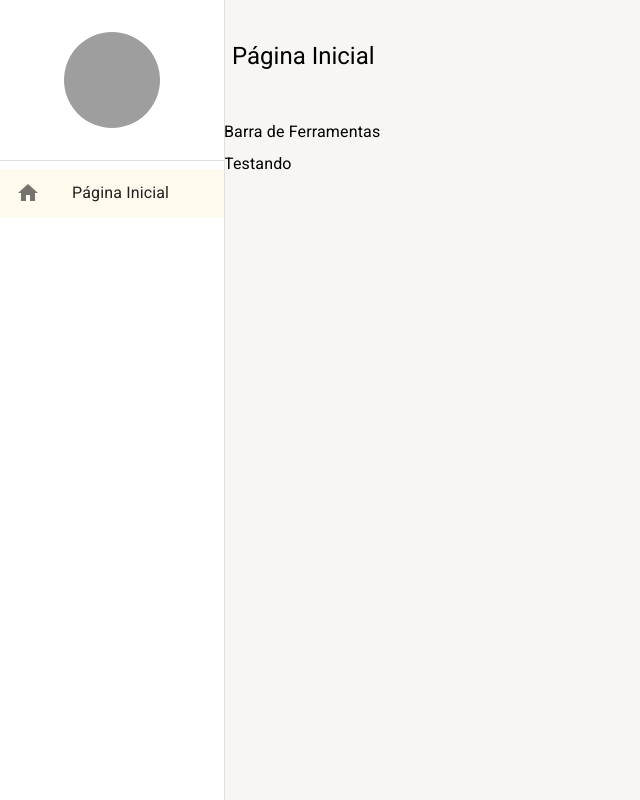
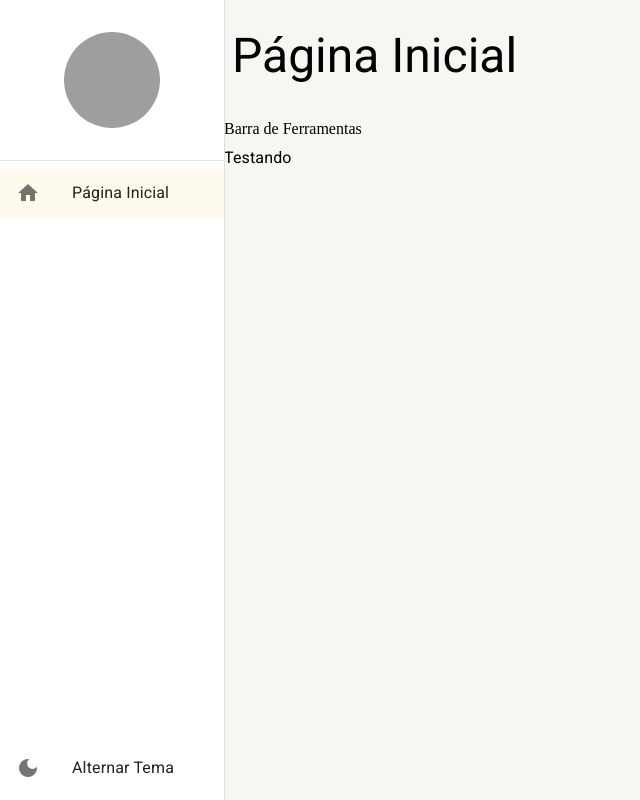
Before and after one commit to vitorserigati/react-materialui-typescript, a React (Vite) app: page /home in a window 1280 px wide. Shown: the whole page, without its empty margins (0-640 px from the left). Built offline with nearby package versions, Linux system fonts and the light colour scheme; grey boxes are pictures that could not be loaded.

Commit message:
feat: Adicionado botão para troca de tema

```diff
--- a/src/pages/dashboard/Dashboard.tsx
+++ b/src/pages/dashboard/Dashboard.tsx
@@ -4,7 +4,7 @@ import { BasePageLayout } from '../../shared/layouts';
 export const Dashboard = () => {
 
   return (
-    <BasePageLayout titulo='Página Inicial'>
+    <BasePageLayout titulo='Página Inicial' barraDeFerramentas={<>Barra de Ferramentas</>}>
       Testando
     </BasePageLayout>
   );
--- a/src/shared/components/menu-lateral/MenuLateral.tsx
+++ b/src/shared/components/menu-lateral/MenuLateral.tsx
@@ -1,7 +1,8 @@
+
 import { Avatar, Divider, Drawer, Icon, List, ListItemButton, ListItemIcon, ListItemText, useMediaQuery, useTheme } from '@mui/material';
 import { Box } from '@mui/system';
 import { useMatch, useNavigate, useResolvedPath } from 'react-router-dom';
-import { useDrawerContext } from '../../contexts';
+import { useAppThemeContext, useDrawerContext } from '../../contexts';
 
 
 type Props = {
@@ -39,6 +40,7 @@ const ListItemLink: React.FC<IListItemProps> = ({to, icon, label, onClick}) => {
 export const MenuLateral: React.FC<Props> = ({ children }) => {
   const theme = useTheme();
   const smDown = useMediaQuery(theme.breakpoints.down('sm'));
+  const { toggleTheme } = useAppThemeContext();
   const { isDrawerOpen, toggleDrawerOpen, drawerOptions } = useDrawerContext();
 
   return (
@@ -69,6 +71,17 @@ export const MenuLateral: React.FC<Props> = ({ children }) => {
               ))}
             </List>
           </Box>
+          <Box>
+            <List component='nav'>
+              <ListItemButton onClick={toggleTheme}>
+                <ListItemIcon>
+                  <Icon>dark_mode</Icon>
+                </ListItemIcon>
+                <ListItemText primary='Alternar Tema'/>
+              </ListItemButton>
+            </List>
+
+          </Box>
 
         </Box>
       </Drawer>
@@ -77,5 +90,6 @@ export const MenuLateral: React.FC<Props> = ({ children }) => {
         { children }
       </Box>
     </>
+
   );
 };
--- a/src/shared/layouts/BasePageLayout.tsx
+++ b/src/shared/layouts/BasePageLayout.tsx
@@ -1,41 +1,47 @@
+import React, { ReactNode } from 'react';
 import { Icon, IconButton, Theme, Typography, useMediaQuery, useTheme } from '@mui/material';
 import { Box } from '@mui/system';
-import React from 'react';
 import { useDrawerContext } from '../contexts';
 
 
 interface IBasePageLayoutProps {
     titulo: string;
     children?: React.ReactFragment;
+    barraDeFerramentas?: ReactNode;
 }
 
-export const BasePageLayout: React.FC<IBasePageLayoutProps> = ({ children, titulo }) => {
+export const BasePageLayout: React.FC<IBasePageLayoutProps> = ({ children, titulo, barraDeFerramentas }) => {
 
   const smDown = useMediaQuery((theme: Theme) => theme.breakpoints.down('sm'));
+  const mdDown = useMediaQuery((theme: Theme) => theme.breakpoints.down('md'));
   const theme = useTheme();
   const { toggleDrawerOpen } = useDrawerContext();
 
   return (
     <Box height='100%' display='flex' flexDirection='column' gap={1}>
-      <Box padding={1} display='flex' alignItems='center' height={theme.spacing(12)} gap={1}>
+      <Box padding={1} display='flex' alignItems='center' height={theme.spacing(smDown? 6 : mdDown? 8 : 12)} gap={1}>
         {smDown && (
           <IconButton onClick={ toggleDrawerOpen }>
             <Icon>menu</Icon>
           </IconButton>
         )}
 
-        <Typography variant='h5'>
+        <Typography
+          variant={smDown? 'h5' : mdDown? 'h4' : 'h3'}
+          overflow='hidden'
+          textOverflow='ellipsis'
+          whiteSpace='nowrap'
+        >
           {titulo}
         </Typography>
       </Box>
 
-      <Box>
-        <Typography variant='body1'>
-          Barra de Ferramentas
-        </Typography>
+      {barraDeFerramentas && (<Box>
+        {barraDeFerramentas}
       </Box>
+      )}
 
-      <Box>
+      <Box flex={1} overflow='auto'>
         <Typography variant='body1'>
           { children }
         </Typography>
--- a/src/shared/themes/Dark.ts
+++ b/src/shared/themes/Dark.ts
@@ -3,6 +3,7 @@ import { cyan, yellow } from '@mui/material/colors';
 
 export const DarkTheme = createTheme({
   palette: {
+    mode: 'dark',
     primary:{
       main: yellow[700] ,
       dark: yellow[800] ,
@@ -20,5 +21,10 @@ export const DarkTheme = createTheme({
       default: '#202124' ,
       paper: '#303134',
     }
+  },
+  typography:{
+    allVariants: {
+      color: '#ffff'
+    }
   }
 });
```
